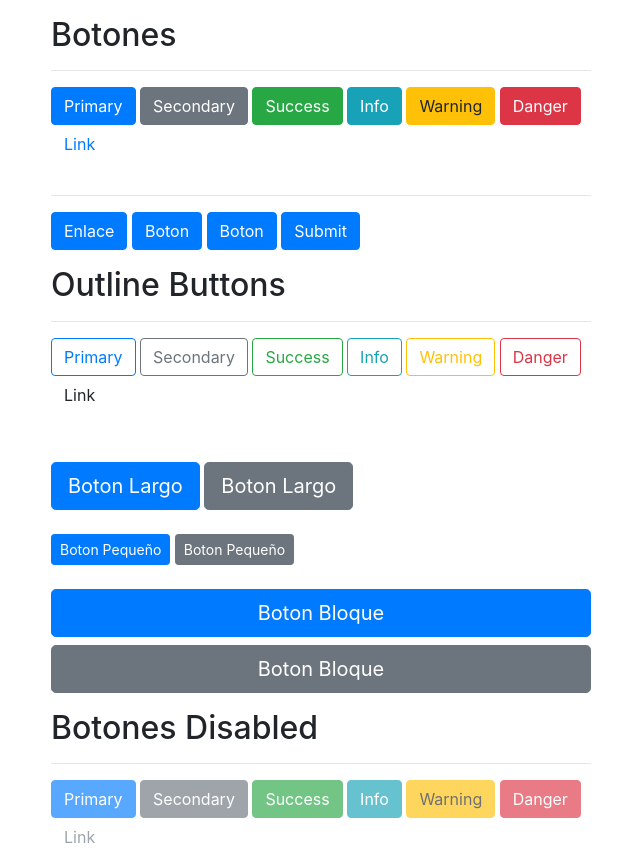
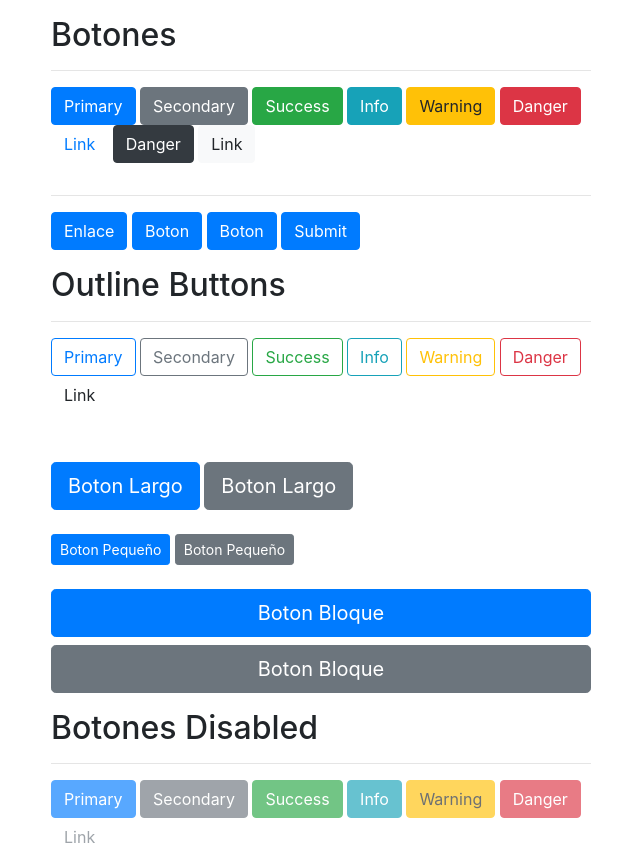
Before and after one commit to racanoco/Bootstrap-4, a plain HTML site: page botones.html in a window 1280 px wide. Shown: the whole page, without its empty margins (34-674 px from the left). Drawn offline with Linux system fonts and the light colour scheme.

Commit message:
Botones nuevos colores

```diff
--- a/botones.html
+++ b/botones.html
@@ -22,6 +22,8 @@
           <button type="button" class="btn btn-warning">Warning</button>
           <button type="button" class="btn btn-danger">Danger</button>
           <button type="button" class="btn btn-link">Link</button>
+          <button type="button" class="btn btn-dark">Danger</button>
+          <button type="button" class="btn btn-light">Link</button>
         </div>
 
       </div>
```
